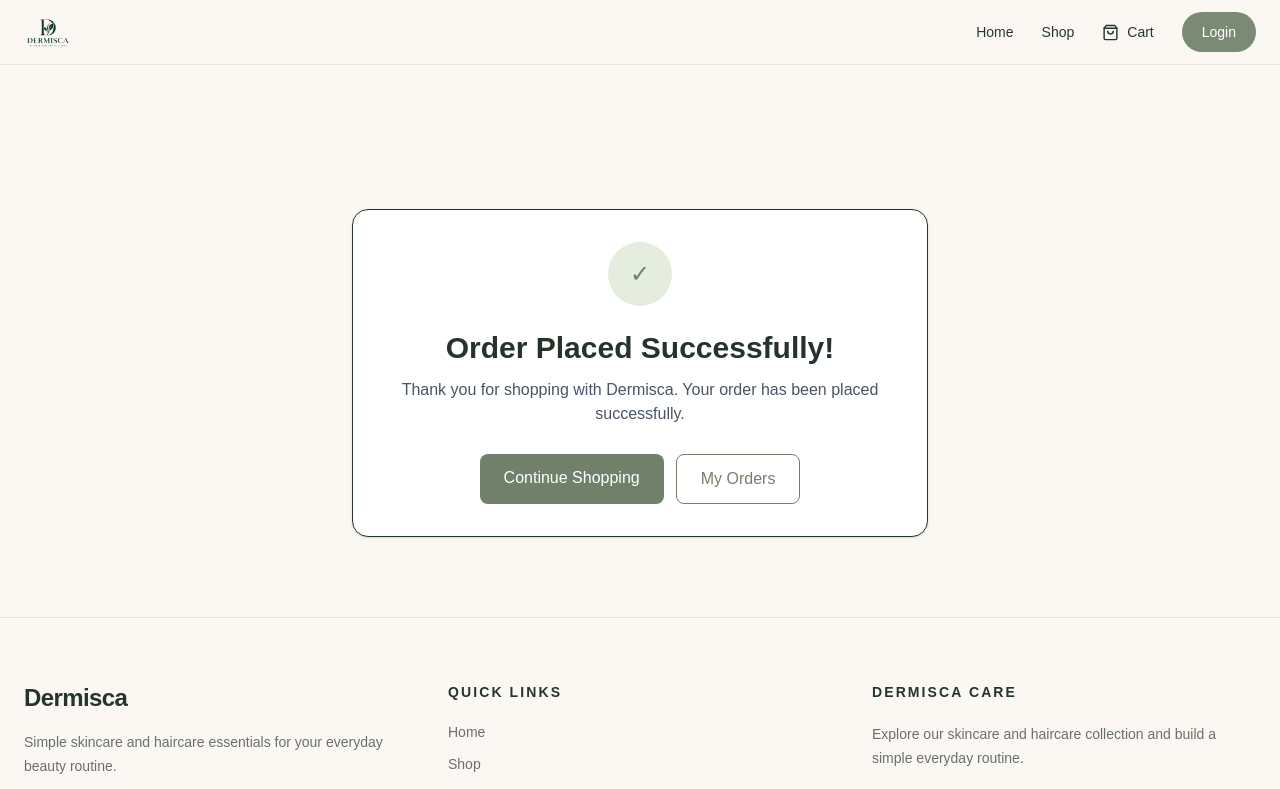
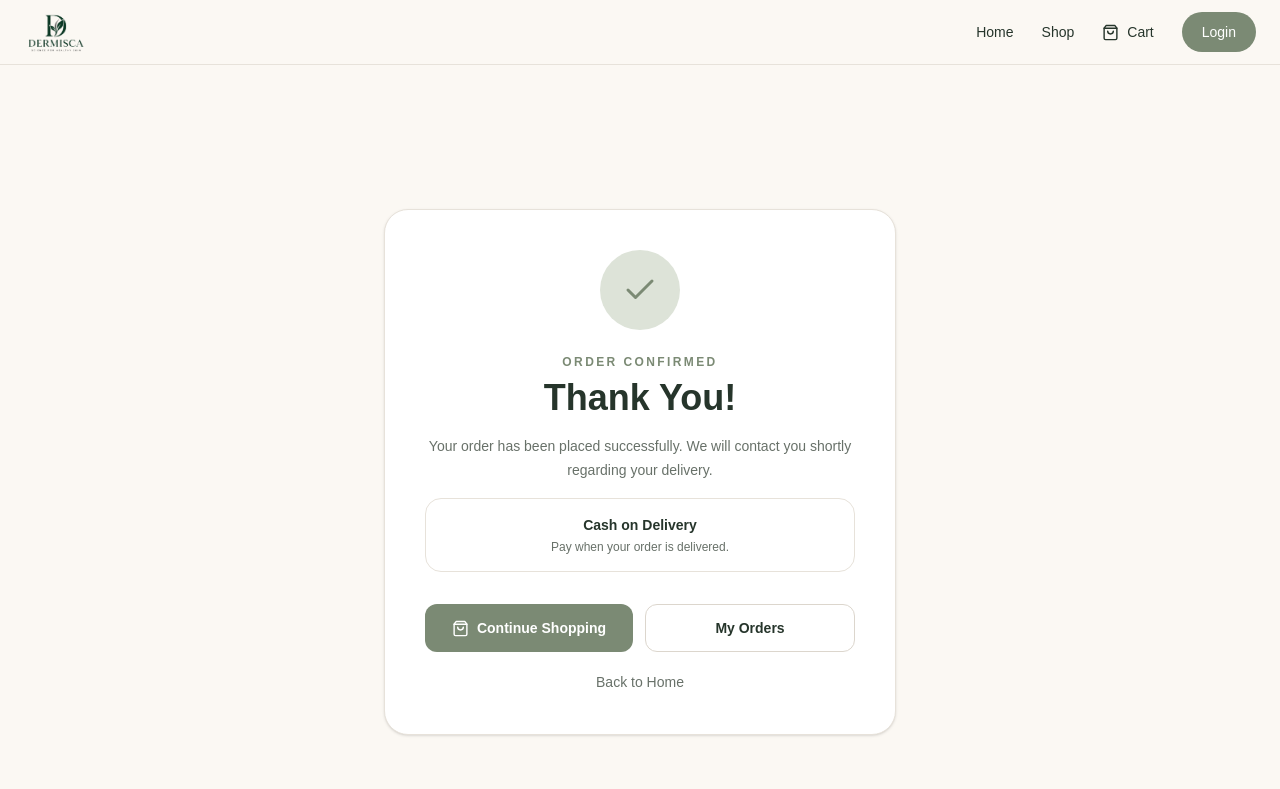
Before and after one commit to mkv-manish/beauty-store, a Next.js app: page /checkout/success in a window 1280 px wide. Shown: the top 789 px of the page. Built offline with nearby package versions, Linux system fonts and the light colour scheme.

Commit message:
update shop page and build

```diff
--- a/app/checkout/success/page.tsx
+++ b/app/checkout/success/page.tsx
@@ -1,54 +1,105 @@
 "use client";
 
 import Link from "next/link";
+import { Suspense } from "react";
 import { useSearchParams } from "next/navigation";
+import { FiCheck, FiShoppingBag } from "react-icons/fi";
 
-export default function CheckoutSuccessPage() {
+function SuccessContent() {
     const searchParams = useSearchParams();
-    const orderId = searchParams.get("id");
+    const orderId = searchParams.get("orderId");
 
     return (
-        <main className="min-h-[60vh] px-4 py-20">
-            <div className="mx-auto max-w-xl rounded-2xl border bg-white p-8 text-center shadow-sm">
-                <div className="mx-auto flex h-16 w-16 items-center justify-center rounded-full bg-[#E5EDDF]">
-                    <span className="text-2xl text-[#71806A]">✓</span>
+        <main className="min-h-screen bg-[#FBF8F3] px-4 py-16 sm:px-6 sm:py-20">
+            <div className="mx-auto max-w-lg">
+                <div className="rounded-3xl border border-[#E7E2DA] bg-white p-8 text-center shadow-sm sm:p-10">
+                    {/* Success Icon */}
+                    <div className="mx-auto flex h-20 w-20 items-center justify-center rounded-full bg-[#DDE3D8] text-[#7B8A74]">
+                        <FiCheck size={36} />
                     </div>
 
-                <h1 className="mt-6 text-3xl font-bold text-[#26332A]">
-                    Order Placed Successfully!
+                    {/* Heading */}
+                    <p className="mt-6 text-xs font-semibold uppercase tracking-[0.2em] text-[#7B8A74]">
+                        Order Confirmed
+                    </p>
+
+                    <h1 className="mt-2 text-3xl font-bold text-[#26352B] sm:text-4xl">
+                        Thank You!
                     </h1>
 
-                <p className="mt-3 leading-6 text-gray-600">
-                    Thank you for shopping with Dermisca. Your order has been
-                    placed successfully.
+                    <p className="mt-4 text-sm leading-6 text-[#687169]">
+                        Your order has been placed successfully. We will contact
+                        you shortly regarding your delivery.
                     </p>
 
+                    {/* Order ID */}
                     {orderId && (
-                    <div className="mt-6 rounded-lg bg-[#F9F5EE] p-4">
-                        <p className="text-sm text-gray-500">Order ID</p>
+                        <div className="mt-6 rounded-2xl bg-[#FBF8F3] p-4">
+                            <p className="text-xs text-[#687169]">Order ID</p>
 
-                        <p className="mt-1 break-all font-medium text-[#26332A]">
+                            <p className="mt-1 break-all text-sm font-semibold text-[#26352B]">
                                 {orderId}
                             </p>
                         </div>
                     )}
 
-                <div className="mt-7 flex flex-col gap-3 sm:flex-row sm:justify-center">
+                    {/* COD */}
+                    <div className="mt-4 rounded-2xl border border-[#E7E2DA] bg-white p-4">
+                        <p className="text-sm font-semibold text-[#26352B]">
+                            Cash on Delivery
+                        </p>
+
+                        <p className="mt-1 text-xs text-[#687169]">
+                            Pay when your order is delivered.
+                        </p>
+                    </div>
+
+                    {/* Buttons */}
+                    <div className="mt-8 flex flex-col gap-3 sm:flex-row">
                         <Link
                             href="/shop"
-                        className="rounded-lg bg-[#71806A] px-6 py-3 font-medium text-white hover:bg-[#5C6B55]"
+                            className="flex h-12 flex-1 items-center justify-center gap-2 rounded-xl bg-[#7B8A74] px-5 text-sm font-semibold text-white transition hover:bg-[#687761]"
                         >
+                            <FiShoppingBag size={17} />
                             Continue Shopping
                         </Link>
 
                         <Link
                             href="/orders"
-                        className="rounded-lg border border-[#71806A] px-6 py-3 font-medium text-[#71806A]"
+                            className="flex h-12 flex-1 items-center justify-center rounded-xl border border-[#DCD6CD] bg-white px-5 text-sm font-semibold text-[#26352B] transition hover:bg-[#F4EEE7]"
                         >
                             My Orders
+                        </Link>
+                    </div>
+
+                    <Link
+                        href="/"
+                        className="mt-5 inline-block text-sm font-medium text-[#687169] transition hover:text-[#26352B]"
+                    >
+                        Back to Home
                     </Link>
                 </div>
             </div>
         </main>
     );
 }
+
+export default function CheckoutSuccessPage() {
+    return (
+        <Suspense
+            fallback={
+                <main className="min-h-screen bg-[#FBF8F3] px-4 py-20">
+                    <div className="mx-auto max-w-lg rounded-3xl border border-[#E7E2DA] bg-white p-10 text-center">
+                        <div className="mx-auto h-12 w-12 animate-pulse rounded-full bg-[#E7E2DA]" />
+
+                        <div className="mx-auto mt-5 h-6 w-40 animate-pulse rounded bg-[#E7E2DA]" />
+
+                        <div className="mx-auto mt-3 h-4 w-64 animate-pulse rounded bg-[#EDE8E0]" />
+                    </div>
+                </main>
+            }
+        >
+            <SuccessContent />
+        </Suspense>
+    );
+}
--- a/components/Navbar.tsx
+++ b/components/Navbar.tsx
@@ -40,7 +40,7 @@
                     <img
                         src="/images/logo/logo.png"
                         alt="Dermisca"
-                        className="h-12 w-auto object-contain"
+                        className="h-16 w-auto object-contain"
                     />{" "}
                 </Link>{" "}
                 {/* Desktop Navigation */}{" "}
--- a/components/home/BestSellers.tsx
+++ b/components/home/BestSellers.tsx
@@ -10,8 +10,11 @@
     _id: string;
     name: string;
     price: number;
-    category: string;
+    category: "skin" | "hair";
     image: string;
+    description: string;
+    ingredients: string;
+    howToUse: string;
     stock: number;
 };
 
@@ -86,8 +89,12 @@
 
                                 <div className="space-y-3 p-4">
                                     <div className="h-3 w-20 animate-pulse rounded bg-[#EDE8E0]" />
+
                                     <div className="h-5 w-3/4 animate-pulse rounded bg-[#EDE8E0]" />
+
                                     <div className="h-5 w-16 animate-pulse rounded bg-[#EDE8E0]" />
+
+                                    <div className="h-10 animate-pulse rounded-xl bg-[#EDE8E0]" />
                                 </div>
                             </div>
                         ))}
@@ -114,11 +121,7 @@
                 {!loading && !error && products.length > 0 && (
                     <div className="mt-8 grid grid-cols-2 gap-3 sm:gap-5 lg:grid-cols-4 lg:gap-6">
                         {products.map((product, index) => (
-                            <ProductCard
-                                key={product._id}
-                                product={product}
-                                index={index}
-                            />
+                            <ProductCard key={product._id} product={product} />
                         ))}
                     </div>
                 )}
```
Also changed, not shown: app/shop/page.tsx (+64 -6 lines). Lines whose indentation alone changed are shown as unchanged.
